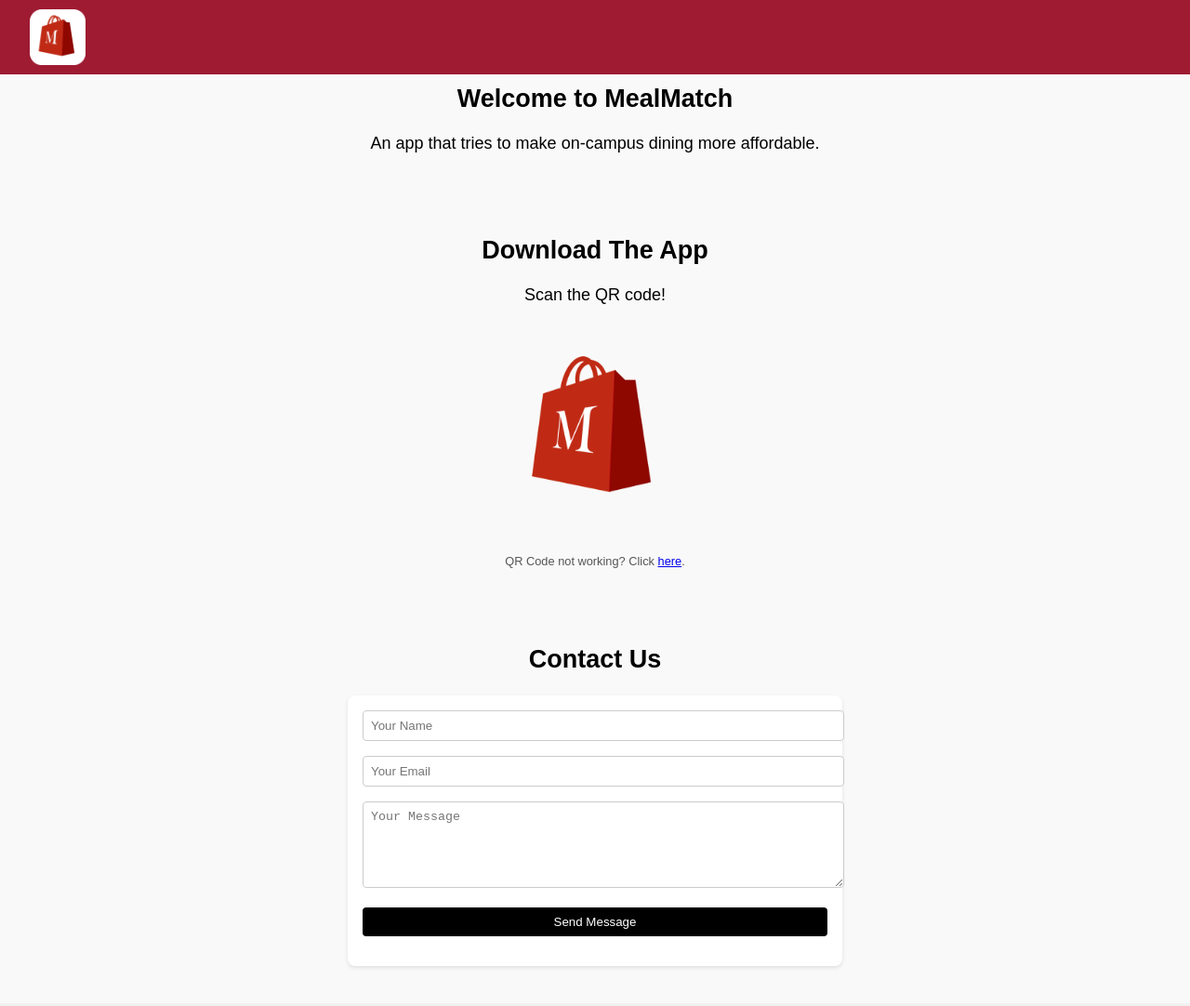
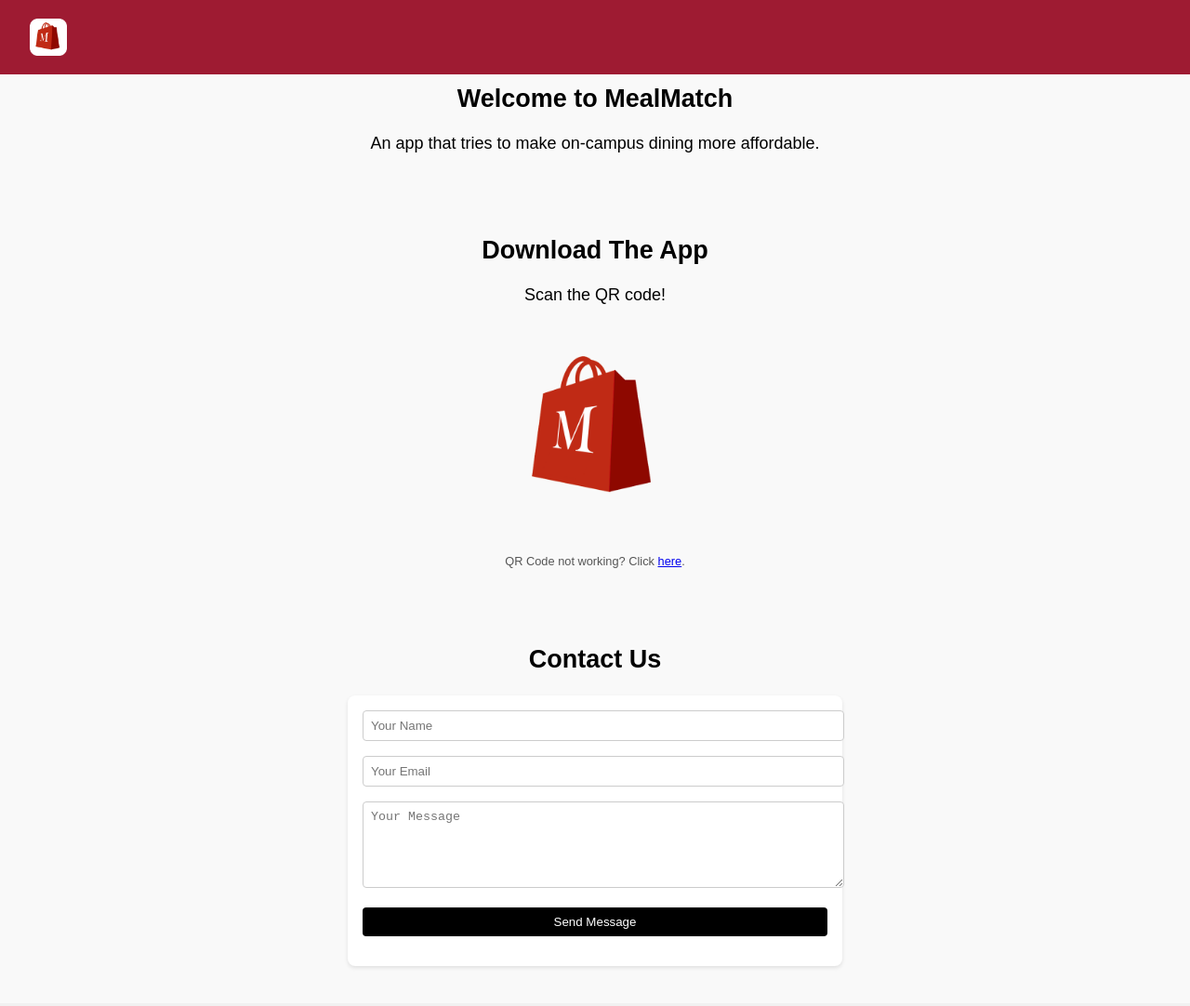
Before and after one commit to meal-match/website, a website: page index.html in a window 1280 px wide. Shown: the top 1082 px of the page at 93% size. Drawn offline with nearby package versions, Linux system fonts and the light colour scheme.

Commit message:
icon size

```diff
--- a/index.html
+++ b/index.html
@@ -41,7 +41,7 @@
     }
 
     header .logo {
-      max-height: 60px;
+      max-height: 40px;
       margin-left: 1rem;
     }
 
```
